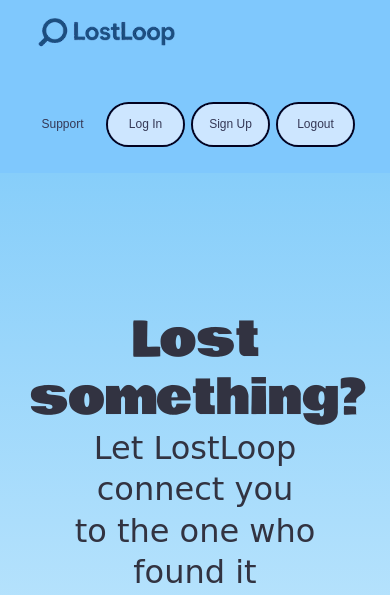
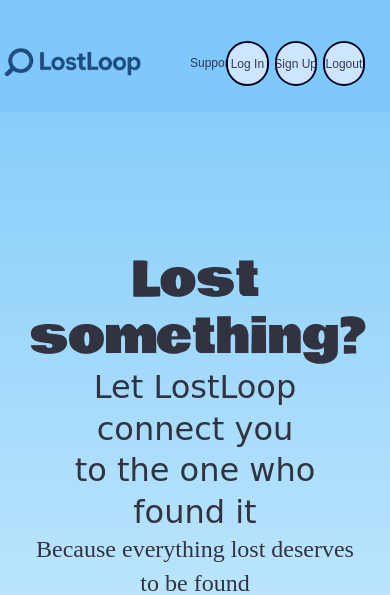
Before and after one commit to himanshisonkusale/LostLoop-finalproject, a Flask app: page / in a window 390 px wide. Shown: the top 595 px of the page. Run offline with Flask 2, Linux system fonts and the light colour scheme; some web fonts are replaced.

Commit message:
changes in hsc 480

```diff
--- a/static/css/homescreen.css
+++ b/static/css/homescreen.css
@@ -1565,6 +1565,8 @@ img {
     border-radius: 26px;
 
   }
+
+
 }
 
 
@@ -1699,4 +1701,15 @@ img {
   .nav-button .layered-button-text {
     font-size: 0.75rem !important;
   }
-}
+  .logo-link{
+    margin-left:-20px;
+  }
+  .logo-image{
+    margin-left:-14px;
+    margin-top: 24px;
+  }
+  .header-nav{
+    margin-left:-167px;
+    padding-left:147px;
+  }
+}
```
